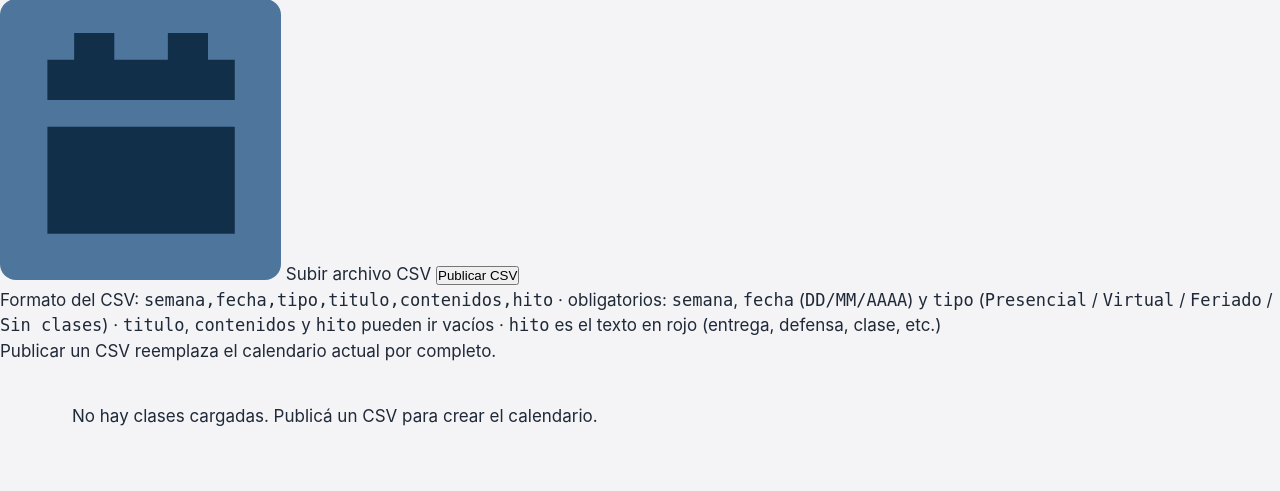
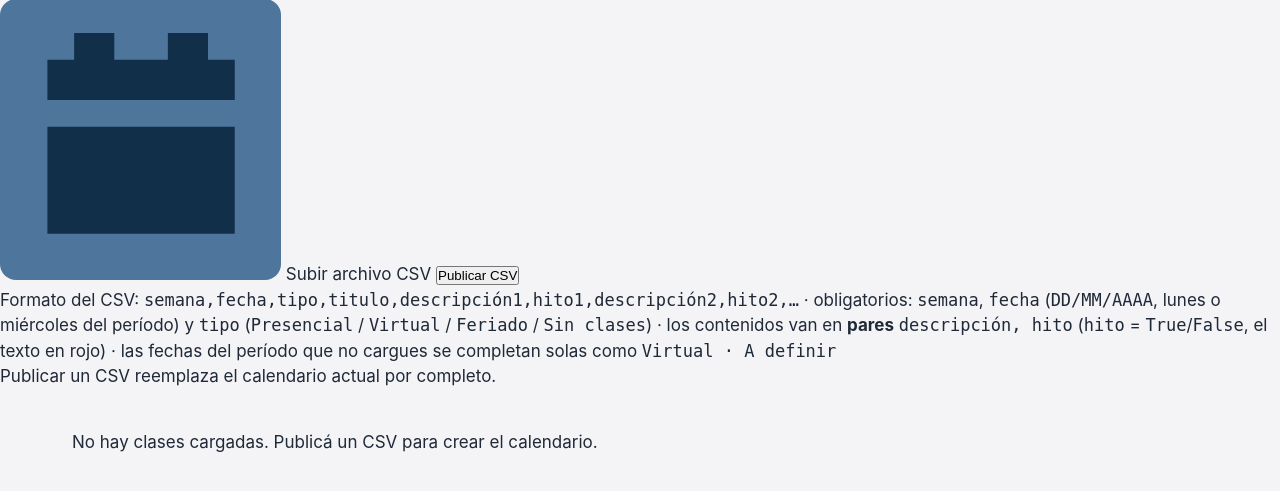
Before and after one commit to Valencua/IDS-Lanzillota-web, a Flask app: template templates/admin/calendario.html in a window 1280 px wide. Shown: the part 165-656 px from the top of the page. Run offline with Flask 3, Linux system fonts and the light colour scheme; the template is opened without the code that fills it, so the values that code supplies are empty; some web fonts are replaced.

Commit message:
Adaptar cronograma a los nuevos formatos de la API
- No mostrar el boton de editar en clases autogeneradas (id nulo) para evitar BuildError
- Actualizar el texto de ayuda del CSV al formato de pares descripcion/hito y al periodo

Generated with [Devin](https://devin.ai)

Co-Authored-By: Devin <158243242+devin-ai-integration[bot]@users.noreply.github.com>

```diff
--- a/templates/admin/calendario.html
+++ b/templates/admin/calendario.html
@@ -40,11 +40,11 @@
 
         <p class="cal-format">
             Formato del CSV:
-            <code>semana,fecha,tipo,titulo,contenidos,hito</code>
-            · obligatorios: <code>semana</code>, <code>fecha</code> (<code>DD/MM/AAAA</code>) y <code>tipo</code>
+            <code>semana,fecha,tipo,titulo,descripción1,hito1,descripción2,hito2,…</code>
+            · obligatorios: <code>semana</code>, <code>fecha</code> (<code>DD/MM/AAAA</code>, lunes o miércoles del período) y <code>tipo</code>
             (<code>Presencial</code> / <code>Virtual</code> / <code>Feriado</code> / <code>Sin clases</code>)
-            · <code>titulo</code>, <code>contenidos</code> y <code>hito</code> pueden ir vacíos
-            · <code>hito</code> es el texto en rojo (entrega, defensa, clase, etc.)
+            · los contenidos van en <strong>pares</strong> <code>descripción, hito</code> (<code>hito</code> = <code>True</code>/<code>False</code>, el texto en rojo)
+            · las fechas del período que no cargues se completan solas como <code>Virtual · A definir</code>
         </p>
         <p class="cal-box__warn">Publicar un CSV reemplaza el calendario actual por completo.</p>
 
--- a/templates/public/_cronograma_tabla.html
+++ b/templates/public/_cronograma_tabla.html
@@ -16,7 +16,7 @@
                     <div class="crono-class__head">
                         <span class="crono-class__date">{{ c.fecha }}</span>
                         <span class="badge badge--{{ c.tipo|lower|replace(' ', '-') }}">{{ c.tipo }}</span>
-                        {% if editable %}
+                        {% if editable and c.id %}
                         <button
                             type="button"
                             class="icon-btn js-edit-clase"
```
